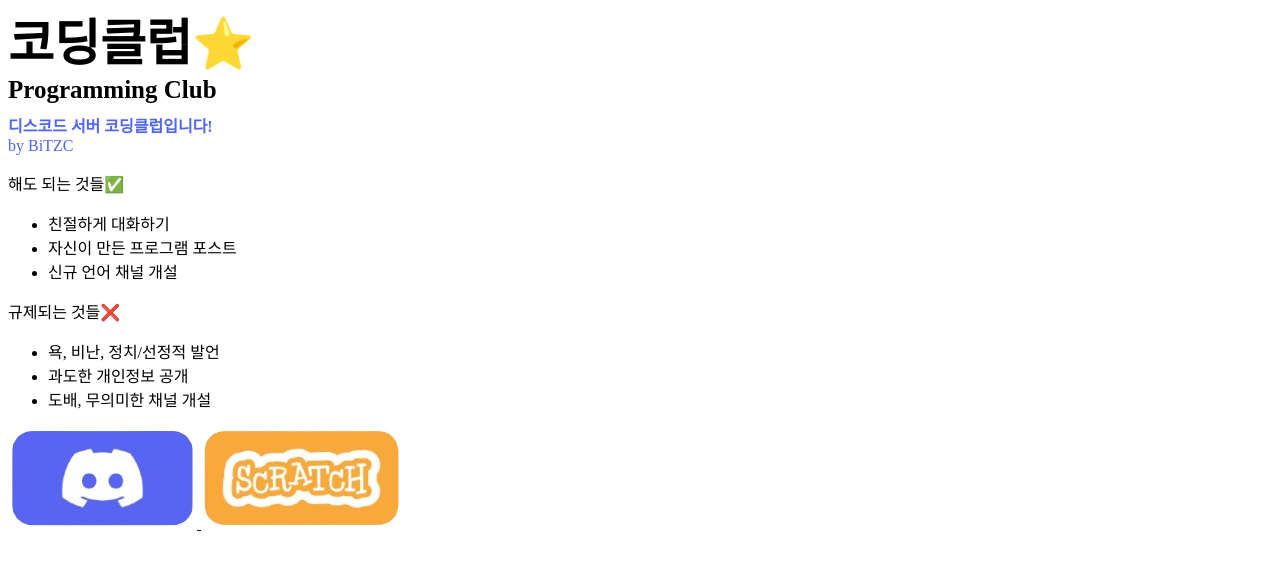
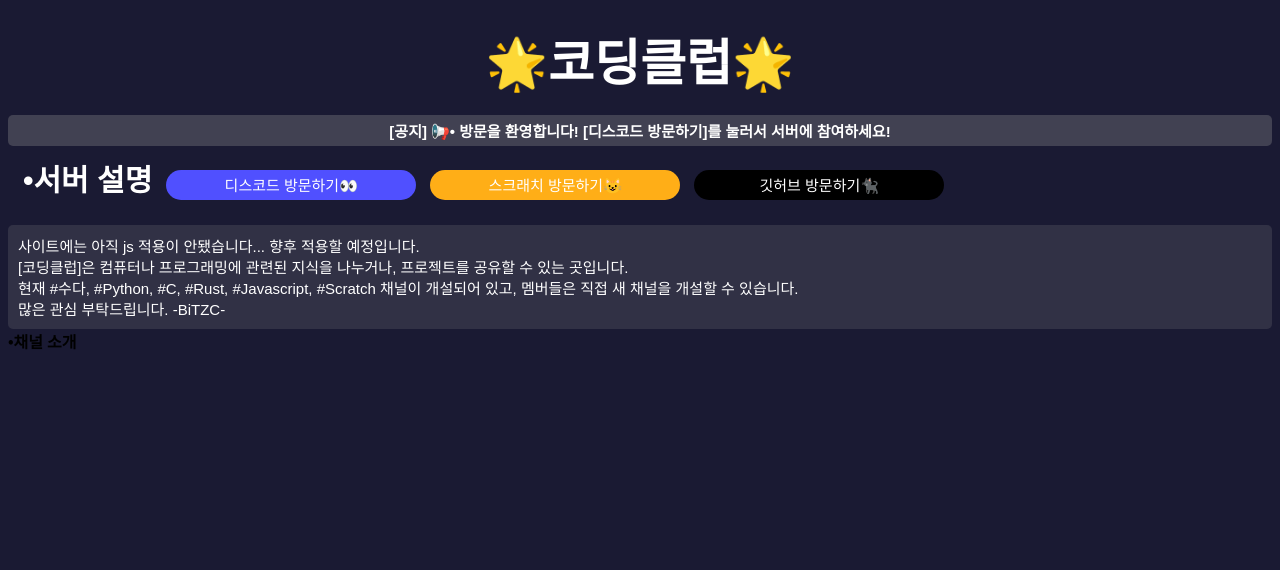
Before and after one commit to Githublic44/Githublic44.github.io, a plain HTML site: page index.html in a window 1280 px wide. Drawn offline with Linux system fonts and the light colour scheme; a web font is replaced by a local one.

Commit message:
Add files via upload

```diff
--- a/index.html
+++ b/index.html
@@ -1,46 +1,27 @@
 <!DOCTYPE html>
-<html lang="ko">
-
+<html lang="en">
 <head>
     <meta charset="UTF-8">
+    <meta name="viewport" content="width=device-width, initial-scale=1.0">
     <meta http-equiv="X-UA-Compatible" content="IE=edge">
-    <meta name="viewport" content="width=device-width, initial-scale=1.0">
-    <title>코딩클럽</title>
+    <title>Document</title>
+</head>
+<body>
     <link rel="stylesheet" href="./style.css">
-</head>
-
-<body>
-    <!--웹 페이지에 표시할 내용을 적습니다.-->
-    <h1 id="title">코딩클럽⭐</h1>
-    <h2 id="bu_title">Programming Club</h2>
-    <div class = "Intro">
-        <p>
-            <strong>디스코드 서버 코딩클럽입니다!</strong><br>
-            by BiTZC<br>
+    <script src="script.js"></script>
+    <h1 id="title">🌟코딩클럽🌟</h1>
+    <h2 id="butitle">[공지] 📢• 방문을 환영합니다! [디스코드 방문하기]를 눌러서 서버에 참여하세요!</h2>
+    <strong id="t1">•서버 설명</strong>
+    <input type="button" id="button1" value="디스코드 방문하기👀">
+    <input type="button" id="button2" value="스크래치 방문하기😺">
+    <input type="button" id="button3" value="깃허브 방문하기🐈‍⬛">
+    <div class="paragraph">
+        <p id="inp">사이트에는 아직 js 적용이 안됐습니다... 향후 적용할 예정입니다.<br>
+                    [코딩클럽]은 컴퓨터나 프로그래밍에 관련된 지식을 나누거나, 프로젝트를 공유할 수 있는 곳입니다.<br>
+                    현재 #수다, #Python, #C, #Rust, #Javascript, #Scratch 채널이 개설되어 있고, 멤버들은 직접 새 채널을 개설할 수 있습니다.<br>
+                    많은 관심 부탁드립니다. -BiTZC-
         </p>
     </div>
-    <div class = "Dos">
-        <p>해도 되는 것들✅</p>
-        <ul>
-            <li>친절하게 대화하기</li>
-            <li>자신이 만든 프로그램 포스트</li>
-            <li>신규 언어 채널 개설</li>
-        </ul>
-    </div>
-    <div class = "Donts">
-        <p>규제되는 것들❌</p>
-        <ul>
-            <li>욕, 비난, 정치/선정적 발언</li>
-            <li>과도한 개인정보 공개</li>
-            <li>도배, 무의미한 채널 개설</li>
-        </ul>
-    </div>
-    <a href = "https://discord.gg/GhwngExm">
-        <img src="./다운로드__7_-removebg-preview.png" alt="디스코드 코딩클럽 방문하기">
-    </a>
-    <a href = "https://scratch.mit.edu/users/BiTZC/">
-        <img src="./다운로드__8_-removebg-preview.png" alt="스크래치 BiTZC 프로필 방문하기기">
-    </a><br>
+    <strong id="t2">•채널 소개</strong>
 </body>
-
-</html> <!--html ends here-->
+</html>
--- /dev/null
+++ b/script.js
@@ -0,0 +1,4 @@
+let num = 50;
+if (num%2=='0'){
+    console.log(num);
+}
--- a/style.css
+++ b/style.css
@@ -1,21 +1,127 @@
-/*BiTZC.css*/
-#title{
-    font-family:"Pretendard";
+@import url('https://fonts.googleapis.com/css2?family=IBM+Plex+Sans+KR:wght@500&family=Inter:ital,opsz,wght@0,14..32,100..900;1,14..32,100..900&display=swap');
+html{
+    background-color:#1a1a33;
+}
+
+h1{
+    background-color:rgba(255, 255, 255, 00);
+    border-width:0px;
+    border-radius:5px;
+    margin-top:0;
+    margin-bottom:0;
+    padding-top:15px;
+    padding-bottom:15px;
+    text-align:center;
+    font-family:'IBM Plex Sans KR',sans-serif;
     font-size:50px;
-    line-height:20px;
+    color:#ffffff;
 }
-#bu_title{
-    font-family:"Pretendard";
-    font-size:25px;
-    line-height:5px;
+
+h2{
+    background-color:rgba(148, 148, 148, 0.318);
+    border-width:0px;
+    border-radius:5px;
+    margin-top:5px;
+    margin-bottom:10px;
+    padding-top:5px;
+    padding-bottom:5px;
+    padding-left:10px;
+    padding-right:10px;
+    text-align:center;
+    font-family:'IBM Plex Sans KR',sans-serif;
+    font-size:15px;
+    color:#ffffff;
 }
-.Intro{
-    color : #5064fa;
-    font-family:"Pretendard";
+
+.paragraph{
+    background-color:rgba(148, 148, 148, 0.192);
+    border-width:0px;
+    border-radius:5px;
+    margin-top:15px;
+    padding:10px;
 }
-.Dos{
-    font-family:"Pretendard";
+#t1{
+    color:#ffffff;
+    font-size:30px;
+    margin-top:15px;
+    margin-left:15px;
+    margin-right:0px;
+    margin-bottom:0px;
+    font-family:'IBM Plex Sans KR',sans-serif;
 }
-.Donts{
-    font-family:"Pretendard";
+
+#button1{
+    background-color:#5050ff;
+    border-radius:25px;
+    width:250px;
+    height:30px;
+    border-width:0px;
+    font-size:15px;
+    color:#ffffffff;
+    font-family:'IBM Plex Sans KR',sans-serif;
+    margin:10px;
 }
+#button1:hover{
+    background-color:#5070ff;
+    border-radius:25px;
+    width:250px;
+    height:30px;
+    border-width:0px;
+    font-size:15px;
+    color:#ffffffff;
+    font-family:'IBM Plex Sans KR',sans-serif;
+}
+
+#button2{
+    background-color:#ffae17;
+    border-radius:25px;
+    width:250px;
+    height:30px;
+    border-width:0px;
+    font-size:15px;
+    color:#ffffffff;
+    font-family:'IBM Plex Sans KR',sans-serif;
+    margin:10px;
+    margin-left:0px;
+}
+#button2:hover{
+    background-color:#ffbe5c;
+    border-radius:25px;
+    width:250px;
+    height:30px;
+    border-width:0px;
+    font-size:15px;
+    color:#ffffffff;
+    font-family:'IBM Plex Sans KR',sans-serif;
+}
+
+#button3{
+    background-color:#000000;
+    border-radius:25px;
+    width:250px;
+    height:30px;
+    border-width:0px;
+    font-size:15px;
+    color:#ffffffff;
+    font-family:'IBM Plex Sans KR',sans-serif;
+    margin:10px;
+    margin-left:0px;
+}
+#button3:hover{
+    background-color:#161616;
+    border-radius:25px;
+    width:250px;
+    height:30px;
+    border-width:0px;
+    font-size:15px;
+    color:#ffffffff;
+    font-family:'IBM Plex Sans KR',sans-serif;
+}
+
+#inp{
+    font-size:15px;
+    color:#ffffffff;
+    font-family:'IBM Plex Sans KR',sans-serif;
+    margin-top:0px;
+    margin-bottom:0px;
+}
```
